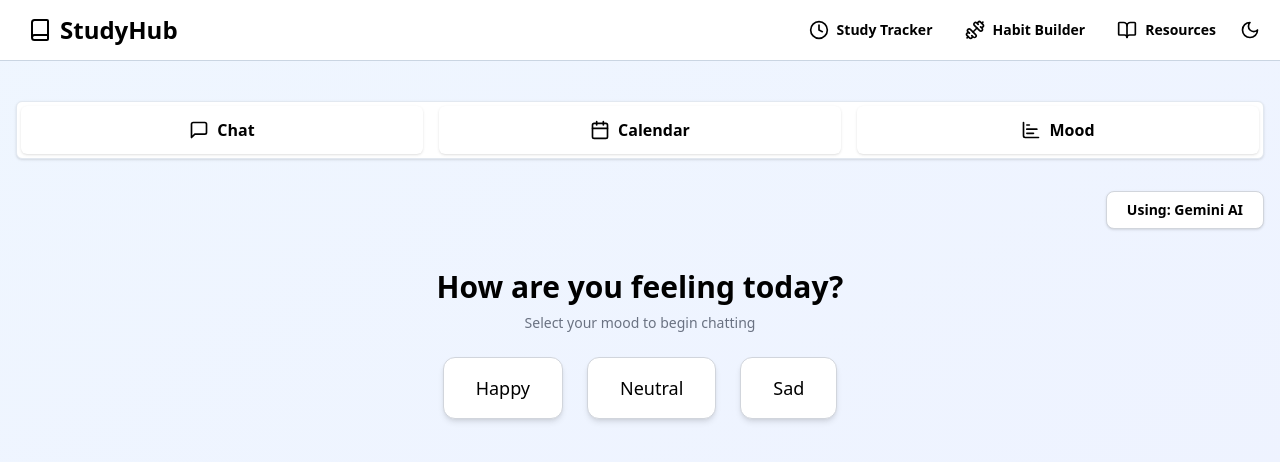
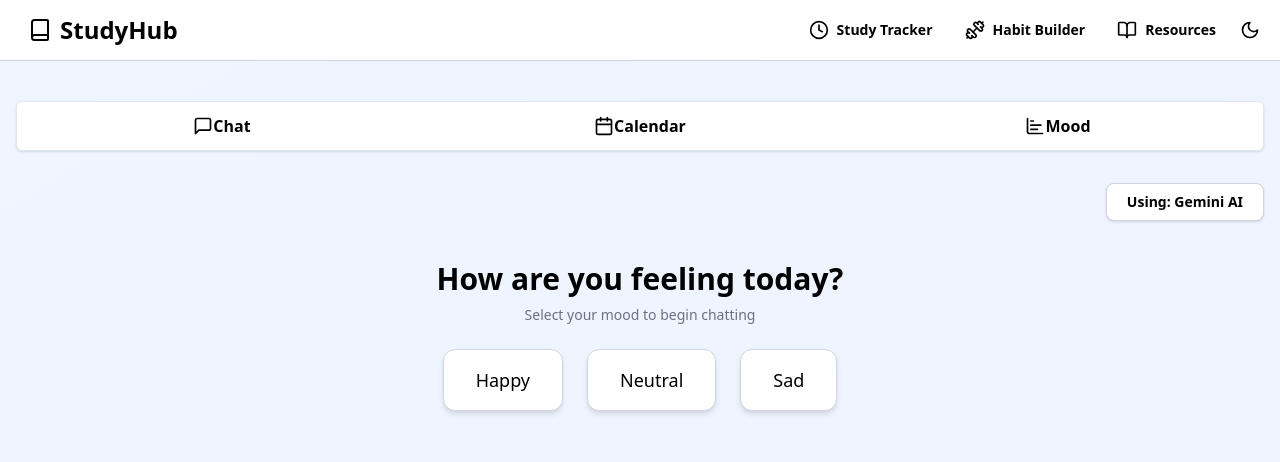
Before and after one commit to RikenMor001/StudyHub, a React (Vite) app: page /habit-builder in a window 1280 px wide. Shown: the top 462 px of the page. Built offline with nearby package versions, Linux system fonts and the light colour scheme.

Commit message:
Update habitBuilder.jsx

```diff
--- a/src/pages/habitBuilder/habitBuilder.jsx
+++ b/src/pages/habitBuilder/habitBuilder.jsx
@@ -17,21 +17,18 @@ export const HabitBuilder = () => {
         >
           <TabsList className="grid grid-cols-3 gap-4 w-full mb-8">
             <TabsTrigger
-              className="flex items-center justify-center gap-2 px-4 py-3 rounded-md bg-white shadow-sm text-md font-semibold hover:bg-blue-100 hover:text-blue-600 transition"
               value="chat"
             >
               <MessageSquare className="w-5 h-5" />
               Chat
             </TabsTrigger>
             <TabsTrigger
-              className="flex items-center justify-center gap-2 px-4 py-3 rounded-md bg-white shadow-sm text-md font-semibold hover:bg-blue-100 hover:text-blue-600 transition"
               value="calendar"
             >
               <Calendar className="w-5 h-5" />
               Calendar
             </TabsTrigger>
             <TabsTrigger
-              className="flex items-center justify-center gap-2 px-4 py-3 rounded-md bg-white shadow-sm text-md font-semibold hover:bg-blue-100 hover:text-blue-600 transition"
               value="mood"
             >
               <ChartBar className="w-5 h-5" />
```
